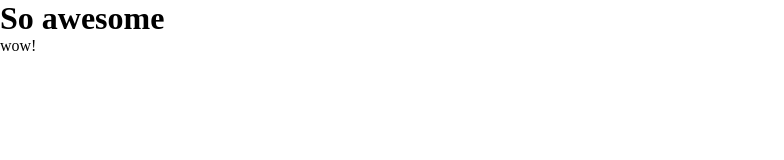
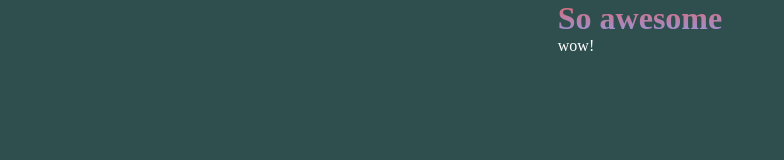
Before and after one commit to tr-noosh/a, a plain HTML site: page index.html in a window 1280 px wide. Shown: the whole page, without its empty margins (0-784 px from the left). Drawn offline with Linux system fonts and the light colour scheme.

Commit message:
added cool gradient text

```diff
--- a/index.html
+++ b/index.html
@@ -7,12 +7,28 @@
 		padding: 0;
 		margin: 0;
 	}
+	body {
+		background-color: darkslategrey;
+		color: white;
+	}
+	.center {
+		max-width: fit-content;
+		margin: 0px auto;
+	}
+	.crazy {
+		color: transparent;
+		background: linear-gradient(#e66465, #9198e5);
+		background-clip: text;
+		-webkit-text-fill-color: transparent;
+	}
 </style>
 </head>
 <body>
-<h1>So awesome</h1>
+<div class="center">
+	<h1 class="crazy">So awesome</h1>
 	<p>
 		wow!
 	</p>
+</div>
 </body>
 </html>
```
Lines whose indentation alone changed are shown as unchanged.
